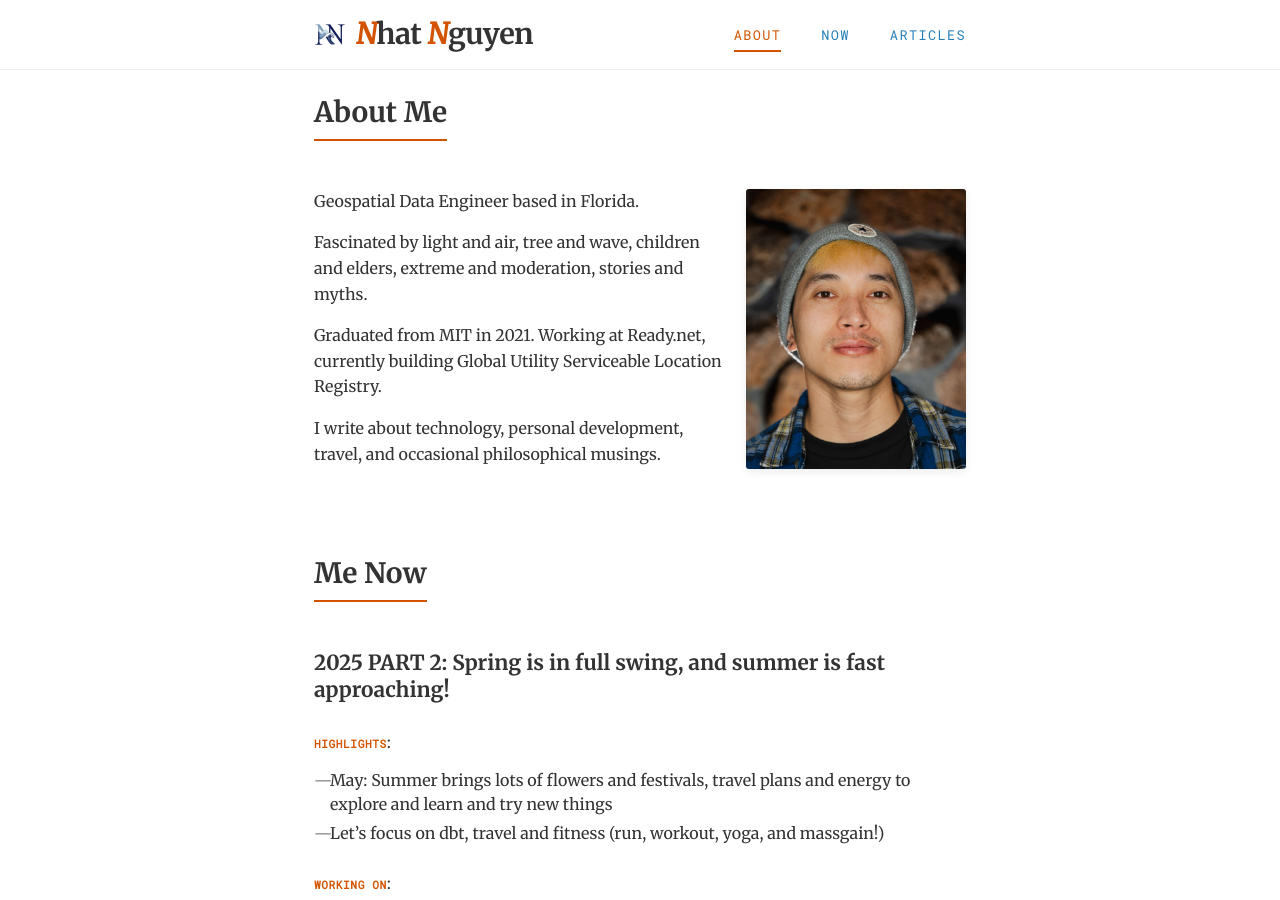
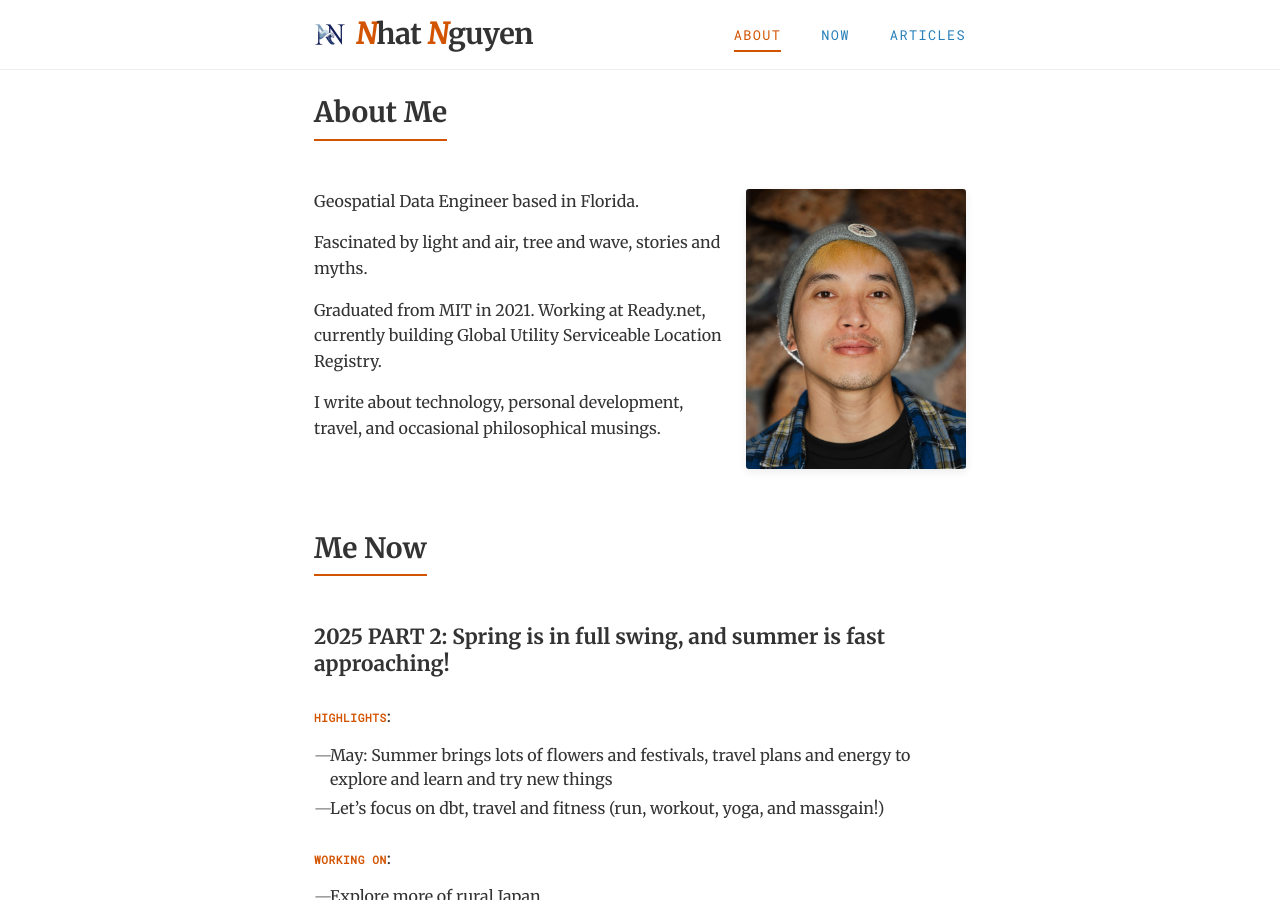
Before and after one commit to ngnnah/ngnnah.github.io, a Jekyll site: the page built from index.html, in a window 1280 px wide and 900 px high. Built offline with Jekyll 4.4.1, drawn with Linux system fonts in a browser that asks for light colours.

Commit message:
fix: refine language in the About Me section

```diff
--- a/index.html
+++ b/index.html
@@ -24,8 +24,7 @@ layout: default
       <p>Geospatial Data Engineer based in Florida.</p>
 
       <p>
-        Fascinated by light and air, tree and wave, children and elders, extreme
-        and moderation, stories and myths.
+        Fascinated by light and air, tree and wave, stories and myths.
       </p>
 
       <p>
```
